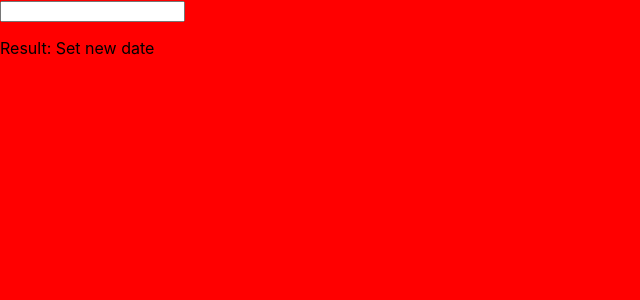
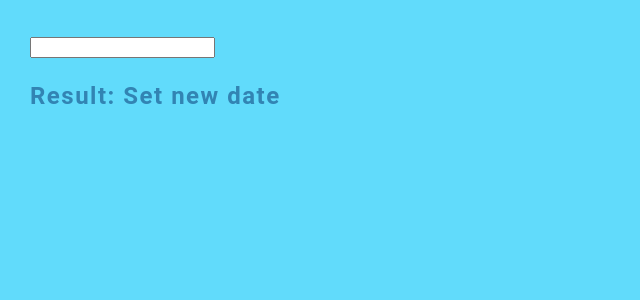
Before and after one commit to A1ien1385/Api_application, a React (Create React App) app in the folder api_app/: page / in a window 1280 px wide. Shown: the top 300 px of the page, without its empty margins (0-640 px from the left). Built offline with nearby package versions, Linux system fonts and the light colour scheme.

Commit message:
Api_app add styles done

```diff
--- a/api_app/src/App.css
+++ b/api_app/src/App.css
@@ -1,3 +1,9 @@
 body {
-  background-color: red;
+  background-color: #61dbfb;
+  font-family: "Roboto";
+  letter-spacing: 1.5px;
+  font-weight: bold;
+  font-size: 1.5rem;
+  color: #3284b3;
+  margin: 30px;
 }
--- a/api_app/src/App.js
+++ b/api_app/src/App.js
@@ -24,7 +24,7 @@ class App extends Component {
         })
       )
       .catch((err) => {
-        this.setState({ text: "Error!" });
+        this.setState({ text: "Set new date." });
       });
   };
 
```
